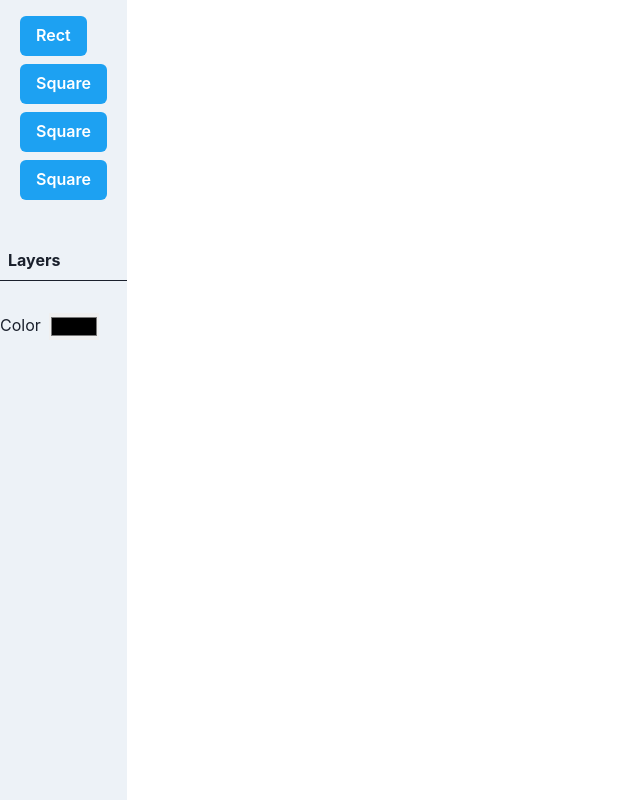
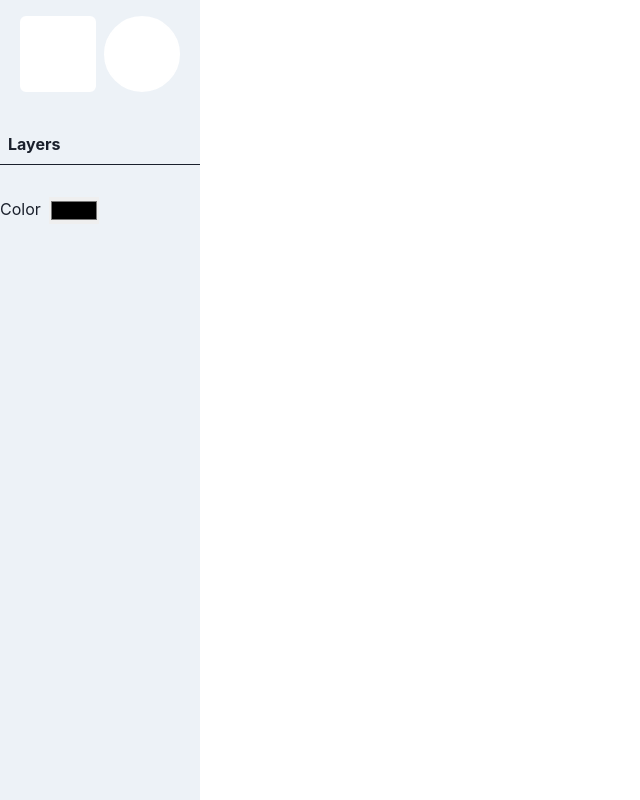
Before and after one commit to Fernando-J-Garcia/Sponge, a Next.js app: page / in a window 1280 px wide. Shown: the whole page, without its empty margins (0-640 px from the left). Built offline with nearby package versions, Linux system fonts and the light colour scheme.

Commit message:
changed style of buttons and added color picker for each element

```diff
--- a/components/Toolbar.tsx
+++ b/components/Toolbar.tsx
@@ -1,4 +1,13 @@
-import { Box, Button, Container, List, ListItem } from "@chakra-ui/react";
+import {
+  AspectRatio,
+  Box,
+  Button,
+  Container,
+  Grid,
+  GridItem,
+  List,
+  ListItem,
+} from "@chakra-ui/react";
 import { jsx } from "@emotion/react";
 import React, { useContext, useEffect, useState } from "react";
 import { createRoot } from "react-dom/client";
@@ -21,47 +30,76 @@ export default function Toolbar() {
   return (
     <Box
       bg="gray.100"
-      w={"fit-content"}
+      w={"200px"}
       h="100vh"
       display={"flex"}
       flexDir="column"
       gap={"8"}
       py={"4"}
     >
-      <List px={5}>
-        <ListItem paddingBottom={2}>
-          <Button
-            colorScheme={"twitter"}
-            color="white"
-            onClick={handleClickRect}
-          >
-            Rect
-          </Button>
-        </ListItem>
-        <ListItem paddingBottom={2}>
-          <Button colorScheme={"twitter"} color="white">
+      <Grid px={5} templateColumns="repeat(2,1fr)" gap={"2"}>
+        <GridItem>
+          <AspectRatio ratio={1} maxW={"200px"}>
+            <Button
+              colorScheme={"twitter"}
+              color="white"
+              backgroundColor={"white"}
+              borderColor="twitter.400"
+              border={"2px"}
+              variant="outline"
+              onClick={handleClickRect}
+              w="100%"
+            ></Button>
+          </AspectRatio>
+        </GridItem>
+        <GridItem>
+          <AspectRatio ratio={1} maxW="100px">
+            <Button
+              colorScheme={"twitter"}
+              color="white"
+              width={"100%"}
+              backgroundColor={"white"}
+              borderColor="twitter.400"
+              border={"2px"}
+              borderRadius="50%"
+              variant="outline"
+            ></Button>
+          </AspectRatio>
+        </GridItem>
+        {/* <GridItem>
+          <Button colorScheme={"twitter"} color="white" w={"100%"}>
             Square
           </Button>
-        </ListItem>
-        <ListItem paddingBottom={2}>
-          <Button colorScheme={"twitter"} color="white">
+        </GridItem>
+        <GridItem>
+          <Button colorScheme={"twitter"} color="white" w={"100%"}>
             Square
           </Button>
-        </ListItem>
-        <ListItem paddingBottom={2}>
-          <Button colorScheme={"twitter"} color="white">
-            Square
-          </Button>
-        </ListItem>
-      </List>
+        </GridItem> */}
+      </Grid>
       {/*Layers*/}
       <List overflow={"auto"}>
         <ListItem w={"100%"} borderBottom="1px" p={"2"} fontWeight={"bold"}>
           Layers
         </ListItem>
         {elementPropertiesList.map((elemProperty, idx) => (
-          <ListItem w={"100%"} borderBottom="1px" p={"2"}>
+          <ListItem
+            w={"100%"}
+            borderBottom="1px"
+            p={"2"}
+            display="flex"
+            alignItems={"center"}
+            gap="2"
+          >
             {elemProperty.getAttribute("data-element")}
+            <input
+              type={"color"}
+              onChange={(e) => {
+                console.log(elementPropertiesList[idx]);
+                return (elementPropertiesList[idx].style.backgroundColor =
+                  e.target.value);
+              }}
+            />
           </ListItem>
         ))}
       </List>
```
